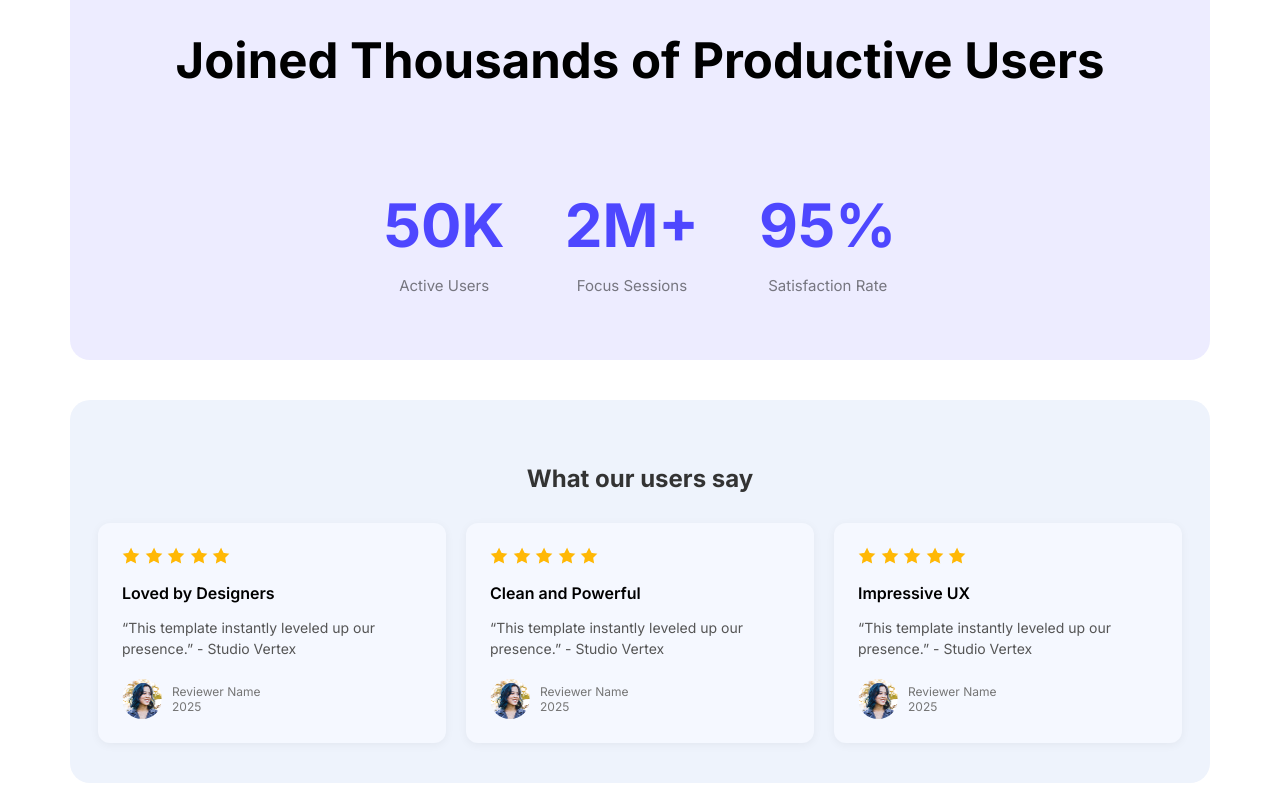
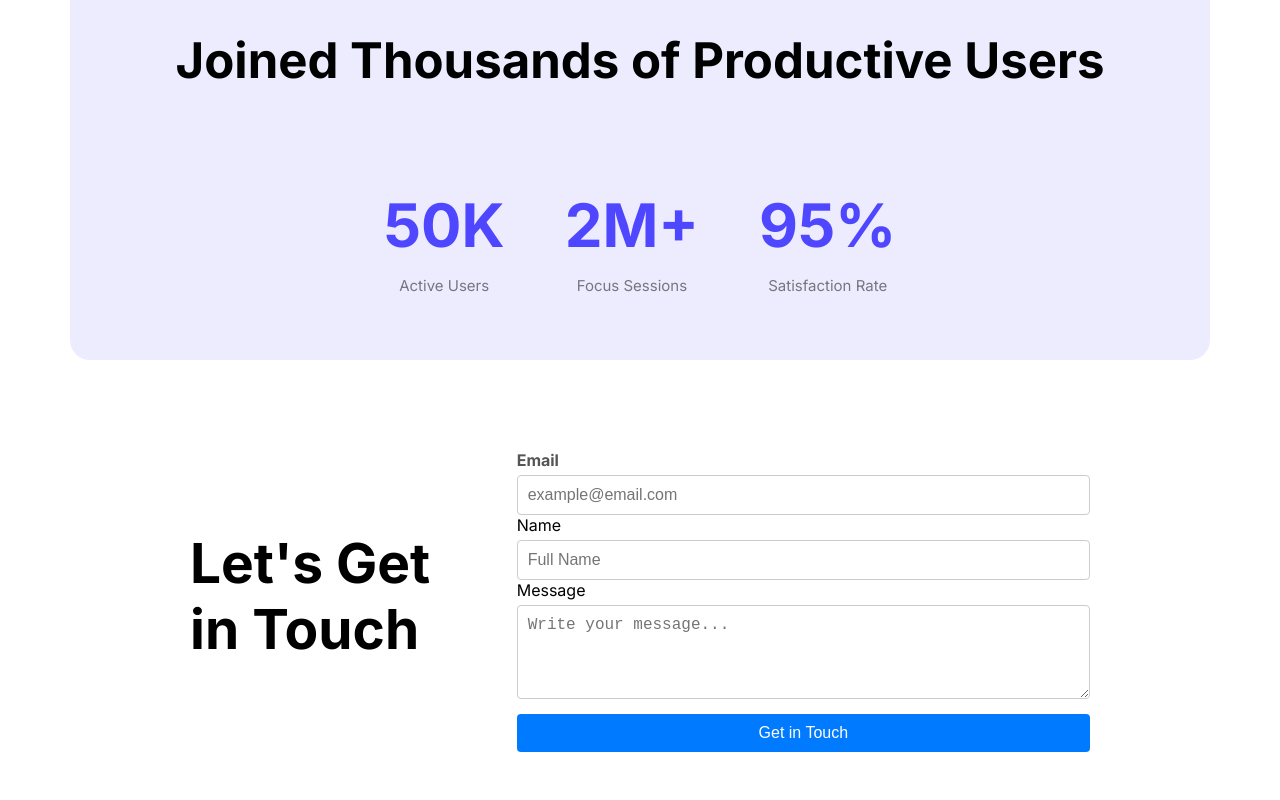
Before and after one commit to Rahat-ST/web-Assignment, a plain HTML site: page index.html in a window 1280 px wide. Shown: the part 1534-2334 px from the top of the page. Drawn offline with Linux system fonts and the light colour scheme.

Commit message:
added a log in form

```diff
--- a/index.html
+++ b/index.html
@@ -65,61 +65,21 @@
                 </div>
 
             </div>
-            <section class="users-review">
-                <h3 class="section-title text-center">What our users say</h3>
-                <div class="skill-container">
+            <section class="log-in-form">
+                <div class="log-in-container">
+                    <h1>Let's Get in Touch</h1>
+                    <form class="modify">
+                        <label class="modify-unit" for="Email">Email</label>
+                        <input type="email" name="Email" placeholder="example@email.com" id="Email">
 
-                    <div class="review">
-                        <img src="Images/icon-star.png" alt="star">
-                        <img src="Images/icon-star.png" alt="star">
-                        <img src="Images/icon-star.png" alt="star">
-                        <img src="Images/icon-star.png" alt="star">
-                        <img src="Images/icon-star.png" alt="star">
-                        <h4 class="title">Loved by Designers</h4>
-                        <p class="skill">“This template instantly leveled up our <br> presence.” - Studio Vertex</p>
-                        <div class="Reviewer">
-                            <img width="40px" height="40px" src="Images/avatar.png" alt="Reviewer avatar">
-                            <div>
-                                <p class="review-info">Reviewer Name</p>
-                                <p class="review-info">2025</p>
-                            </div>
-                        </div>
-                    </div>
+                        <label for="Name">Name</label>
+                        <input type="text" name="Name" placeholder="Full Name" id="Name">
 
-                    <div class="review">
-                        <img src="Images/icon-star.png" alt="star">
-                        <img src="Images/icon-star.png" alt="star">
-                        <img src="Images/icon-star.png" alt="star">
-                        <img src="Images/icon-star.png" alt="star">
-                        <img src="Images/icon-star.png" alt="star">
-                        <h4 class="title">Clean and Powerful</h4>
-                        <p class="skill">“This template instantly leveled up our <br> presence.” - Studio Vertex</p>
-                        <div class="Reviewer">
-                            <img width="40px" height="40px" src="Images/avatar.png" alt="Reviewer avatar">
-                            <div>
-                                <p class="review-info">Reviewer Name</p>
-                                <p class="review-info">2025</p>
-                            </div>
-                        </div>
-                    </div>
+                        <label for="Message">Message</label>
+                        <textarea name="Message" id="Message" placeholder="Write your message..." rows="4"></textarea>
 
-                    <div class="review">
-                        <img src="Images/icon-star.png" alt="star">
-                        <img src="Images/icon-star.png" alt="star">
-                        <img src="Images/icon-star.png" alt="star">
-                        <img src="Images/icon-star.png" alt="star">
-                        <img src="Images/icon-star.png" alt="star">
-                        <h4 class="title">Impressive UX</h4>
-                        <p class="skill">“This template instantly leveled up our <br> presence.” - Studio Vertex</p>
-                        <div class="Reviewer">
-                            <img width="40px" height="40px" src="Images/avatar.png" alt="Reviewer avatar">
-                            <div>
-                                <p class="review-info">Reviewer Name</p>
-                                <p class="review-info">2025</p>
-                            </div>
-                        </div>
-                    </div>
-
+                        <button type="submit">Get in Touch</button>
+                    </form>
                 </div>
             </section>
 
--- a/styles/assign.css
+++ b/styles/assign.css
@@ -199,3 +199,64 @@ main {
 .review-info {
     margin: 0;
 }
+
+
+.log-in-form {
+    background-color: rgba(255, 255, 255, 0.5);
+    padding: 40px;
+    display: flex;
+    justify-content: center;
+    border-radius: 20px;
+    margin-top: 40px;
+}
+
+.log-in-container {
+    display: flex;
+    max-width: 900px;
+    width: 100%;
+    gap: 40px;
+    align-items: center;
+}
+
+.log-in-container h1 {
+    flex: 1;
+    font-size: 55px;
+    margin: 0;
+    color: #000000;
+}
+
+.modify {
+    flex: 2;
+    display: flex;
+    flex-direction: column;
+}
+
+.modify-unit {
+    margin-top: 10px;
+    font-weight: bold;
+    color: #555;
+}
+
+.log-in-container form input,
+.log-in-container form textarea {
+    padding: 10px;
+    margin-top: 5px;
+    border: 1px solid #ccc;
+    border-radius: 4px;
+    font-size: 16px;
+}
+
+.log-in-container form button {
+    margin-top: 15px;
+    padding: 10px 20px;
+    background-color: #007bff;
+    color: white;
+    border: none;
+    border-radius: 4px;
+    font-size: 16px;
+    cursor: pointer;
+}
+
+.log-in-container form button:hover {
+    background-color: #0056b3;
+}
```
